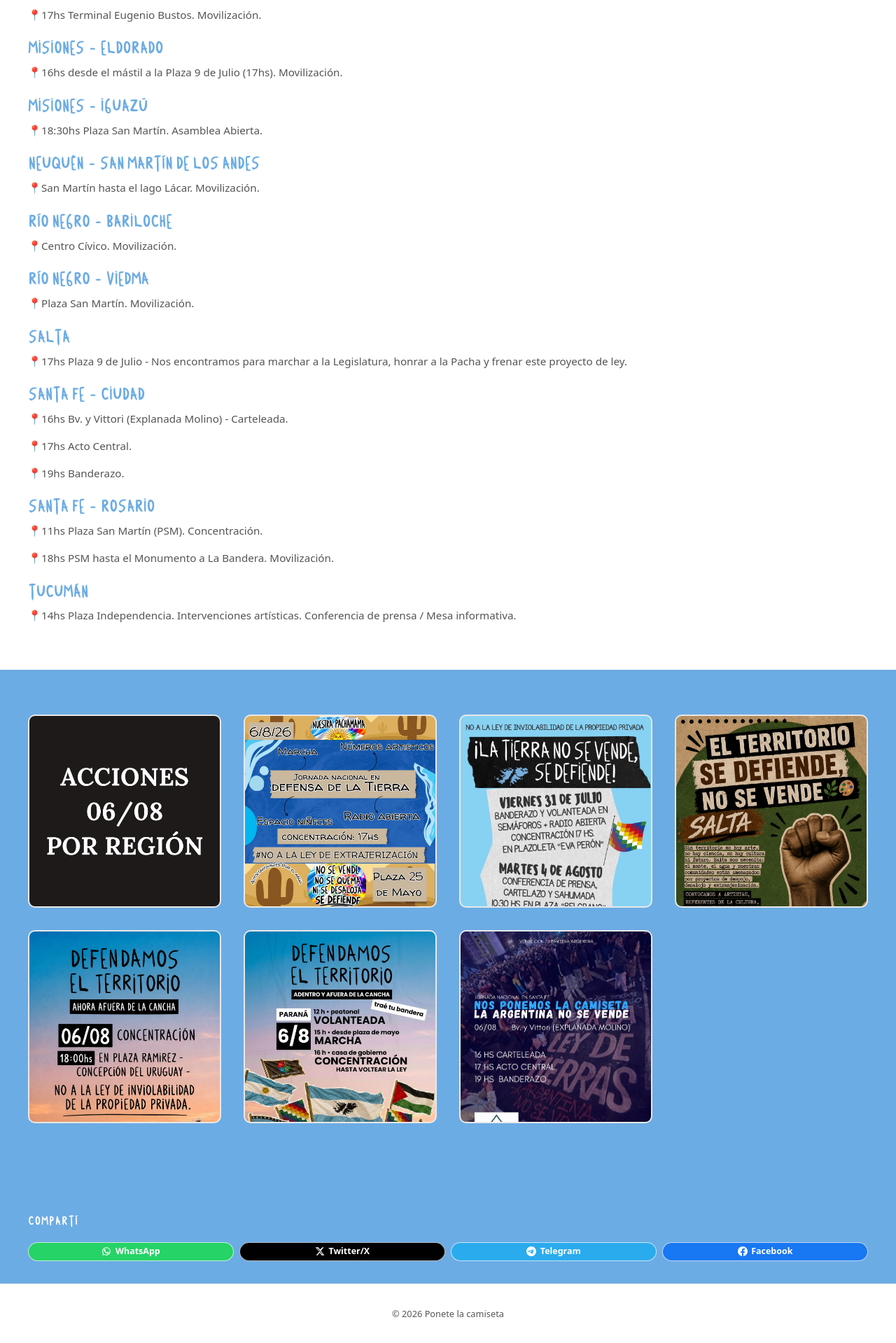
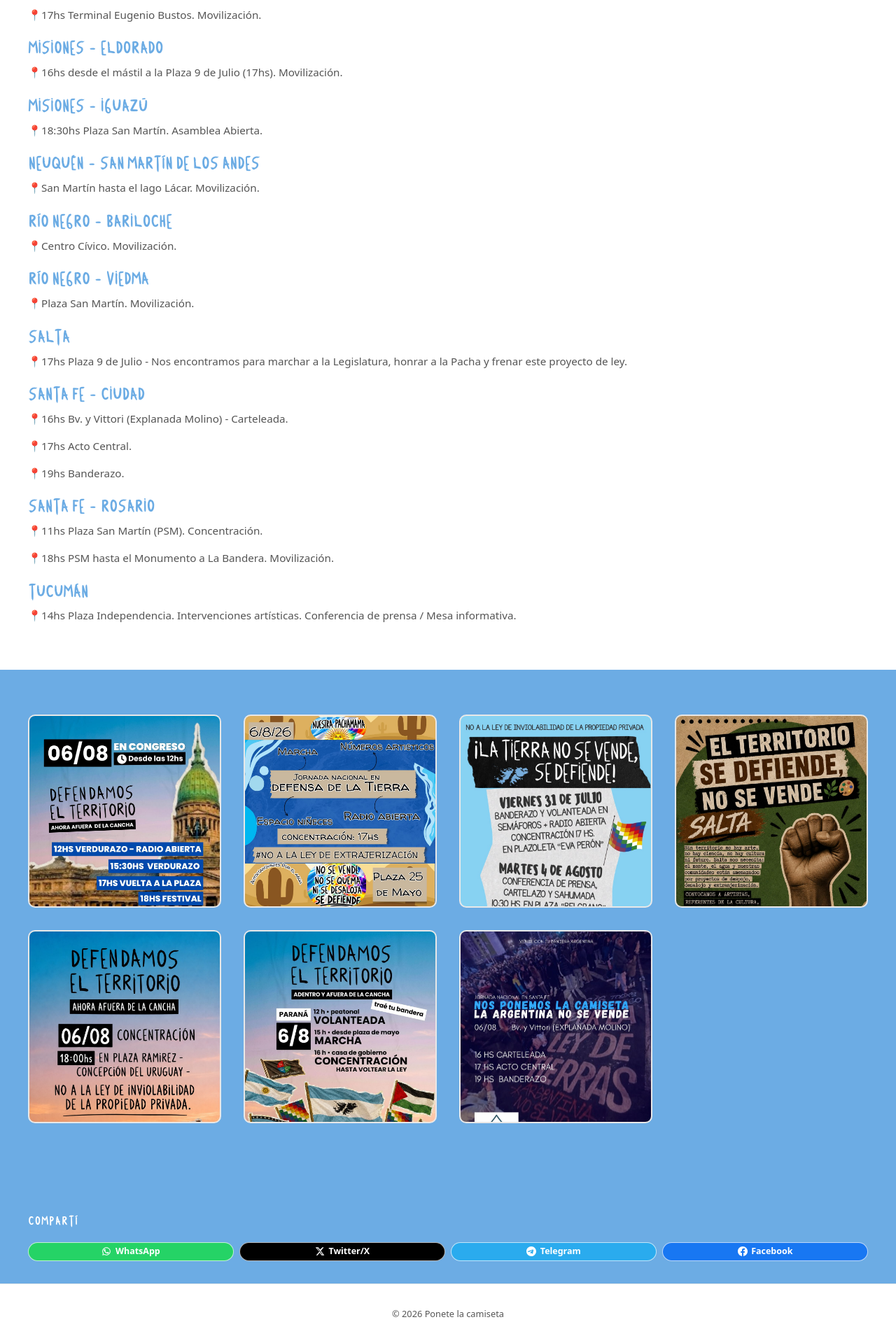
Before and after one commit to LaCamisetaOrg/LaCamisetaOrg.github.io, a Jekyll site: the page built from _actions/acciones68.md, in a window 1280 px wide. Shown: the part 1799-3718 px from the top of the page at 70% size. Built offline with Jekyll 4.4.1, drawn with Linux system fonts in a browser that asks for light colours.

Commit message:
Update acciones68.md

```diff
--- a/_actions/acciones68.md
+++ b/_actions/acciones68.md
@@ -3,7 +3,7 @@ layout: action
 title: "Acciones del 06/08, el día que se trata la ley"
 description: "Acciones del 06/08"
 image:
-  - src: /assets/images/tierra_20260725al20260808/acciones_main.png
+  - src: /assets/images/tierra_20260725al20260808/flyer_3_b.jpeg
     alt: "Afiche del 6/8 en el Congreso Nacional. Defendamos el Territorio, ahora afuera de la cancha. Cronograma: 12hs Verdurazo y Radio Abierta, 15:30hs Verdurazo, 17hs Vuelta a la plaza, 18hs Festival. La tierra no se vende, no se quema, ni se desaloja."
   - src: /assets/images/tierra_20260725al20260808/6_concentracion_catamarca.jpeg
     alt: "Afiche de la Jornada Nacional en Defensa de la Tierra en Catamarca el 6/8. Concentración 17hs en Plaza 25 de Mayo. Incluye marcha, números artísticos, espacio niñeces y radio abierta. No a la ley de extranjerización. La tierra no se vende, no se quema, ni se desaloja, se defiende."
```
